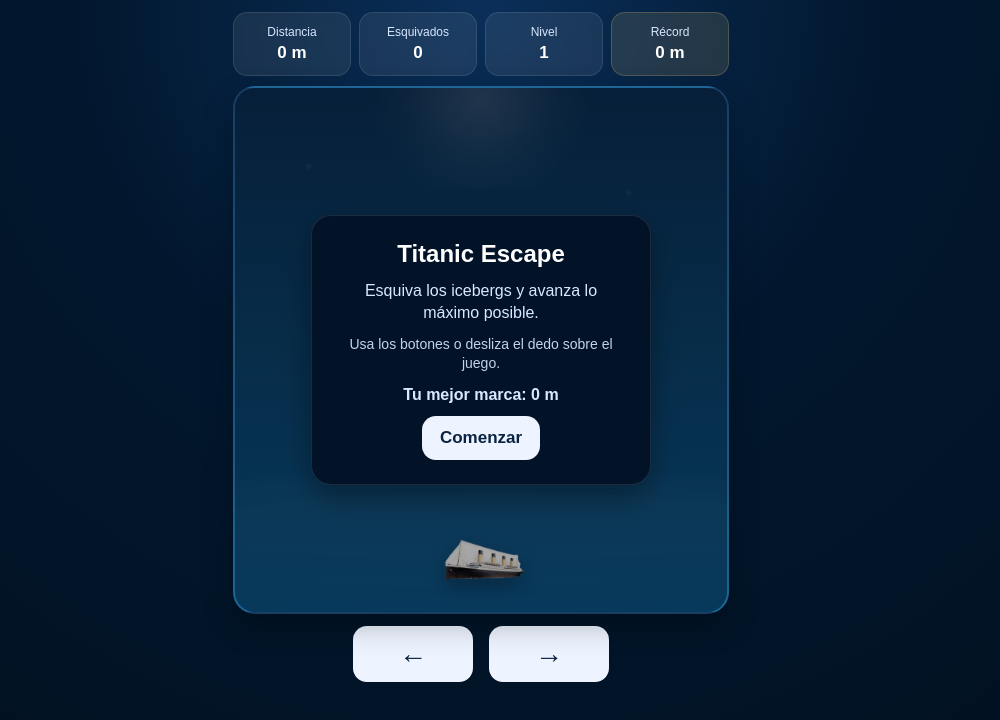
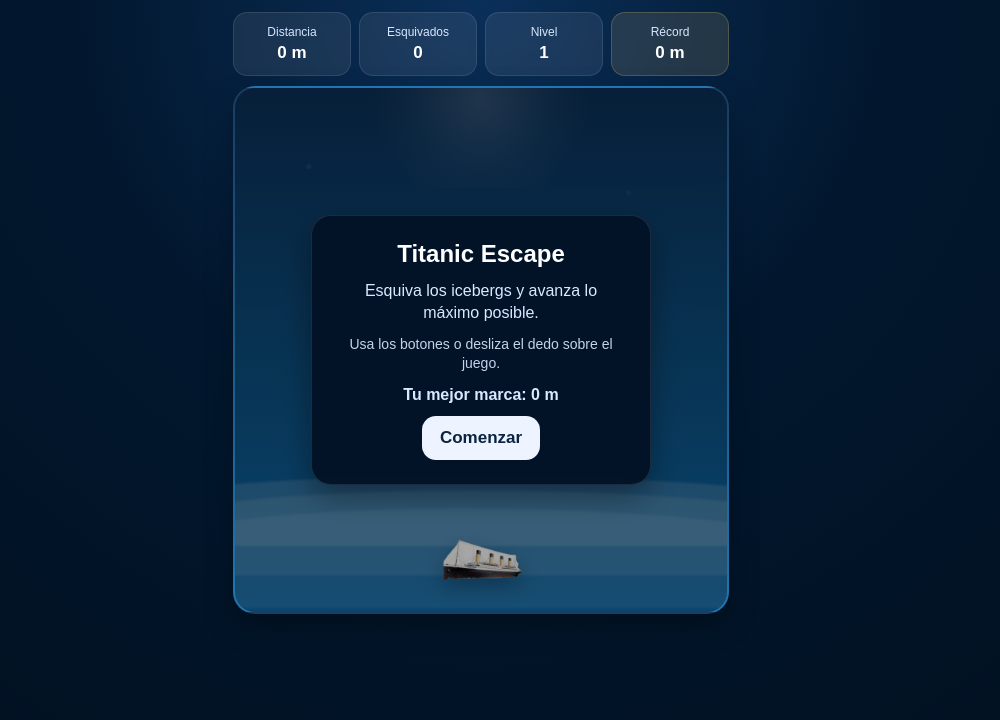
Before and after one commit to FSilvaS88/titanic-web, a plain HTML site: page index.html in a window 1280 px wide. Shown: the whole page, without its empty margins (159-1159 px from the left). Drawn offline with Linux system fonts and the light colour scheme.

Commit message:
version 6 olas visibles y record

```diff
--- a/index.html
+++ b/index.html
@@ -6,7 +6,7 @@
     name="viewport"
     content="width=device-width, initial-scale=1.0, maximum-scale=1.0, user-scalable=no"
   />
-  <title>Titanic Escape V5</title>
+  <title>Titanic Escape V6</title>
   <link rel="stylesheet" href="style.css" />
 </head>
 <body>
@@ -58,24 +58,4 @@
         <div class="panel">
           <h2>¡Colisión!</h2>
           <p>Distancia: <span id="finalDistance">0</span> m</p>
-          <p>Icebergs esquivados: <span id="finalDodged">0</span></p>
-          <p>Récord: <span id="finalBestScore">0</span> m</p>
-          <button id="restartBtn">Reiniciar</button>
-        </div>
-      </div>
-    </section>
-
-    <div class="controls">
-      <button id="leftBtn" aria-label="Mover a la izquierda">
-        <span>←</span>
-      </button>
-
-      <button id="rightBtn" aria-label="Mover a la derecha">
-        <span>→</span>
-      </button>
-    </div>
-  </div>
-
-  <script src="script.js"></script>
-</body>
-</html>
+          <p>Icebergs esquivados: <span id="final
--- a/style.css
+++ b/style.css
@@ -71,7 +71,7 @@
   overflow: hidden;
   border-radius: 22px;
   background:
-    linear-gradient(to bottom, #062c55 0%, #08416d 45%, #0b588d 100%);
+    linear-gradient(to bottom, #062c55 0%, #0a4b7c 48%, #0e6aa8 100%);
   border: 2px solid rgba(255, 255, 255, 0.08);
   box-shadow: 0 12px 30px rgba(0, 0, 0, 0.25);
   touch-action: none;
@@ -102,46 +102,50 @@
 
 .wave {
   position: absolute;
-  left: -20%;
-  width: 140%;
-  border-radius: 45%;
-  opacity: 0.2;
+  left: -25%;
+  width: 150%;
+  border-radius: 45% 55% 0 0;
   pointer-events: none;
+  z-index: 1;
+  filter: blur(1px);
 }
 
 .wave-1 {
-  bottom: 55px;
-  height: 90px;
-  background: rgba(255, 255, 255, 0.08);
-  animation: waveMove1 7s linear infinite;
-  z-index: 1;
+  bottom: 70px;
+  height: 70px;
+  background: rgba(255, 255, 255, 0.14);
+  animation: waveMove1 4s ease-in-out infinite;
 }
 
 .wave-2 {
-  bottom: 30px;
-  height: 110px;
-  background: rgba(255, 255, 255, 0.06);
-  animation: waveMove2 9s linear infinite;
-  z-index: 1;
+  bottom: 38px;
+  height: 85px;
+  background: rgba(255, 255, 255, 0.11);
+  animation: waveMove2 5.5s ease-in-out infinite;
 }
 
 .wave-3 {
-  bottom: 5px;
-  height: 120px;
-  background: rgba(255, 255, 255, 0.05);
-  animation: waveMove3 11s linear infinite;
-  z-index: 1;
+  bottom: 8px;
+  height: 100px;
+  background: rgba(255, 255, 255, 0.09);
+  animation: waveMove3 7s ease-in-out infinite;
 }
 
 @keyframes waveMove1 {
   0% {
-    transform: translateX(-4%) translateY(0);
+    transform: translateX(-3%) translateY(0);
+  }
+  25% {
+    transform: translateX(2%) translateY(4px);
   }
   50% {
-    transform: translateX(4%) translateY(4px);
+    transform: translateX(5%) translateY(8px);
+  }
+  75% {
+    transform: translateX(1%) translateY(3px);
   }
   100% {
-    transform: translateX(-4%) translateY(0);
+    transform: translateX(-3%) translateY(0);
   }
 }
 
@@ -149,8 +153,14 @@
   0% {
     transform: translateX(4%) translateY(0);
   }
+  25% {
+    transform: translateX(0%) translateY(6px);
+  }
   50% {
-    transform: translateX(-4%) translateY(6px);
+    transform: translateX(-4%) translateY(10px);
+  }
+  75% {
+    transform: translateX(1%) translateY(5px);
   }
   100% {
     transform: translateX(4%) translateY(0);
@@ -159,13 +169,19 @@
 
 @keyframes waveMove3 {
   0% {
-    transform: translateX(-3%) translateY(0);
+    transform: translateX(-2%) translateY(0);
+  }
+  25% {
+    transform: translateX(2%) translateY(5px);
   }
   50% {
-    transform: translateX(3%) translateY(5px);
+    transform: translateX(6%) translateY(9px);
+  }
+  75% {
+    transform: translateX(2%) translateY(4px);
   }
   100% {
-    transform: translateX(-3%) translateY(0);
+    transform: translateX(-2%) translateY(0);
   }
 }
 
```
